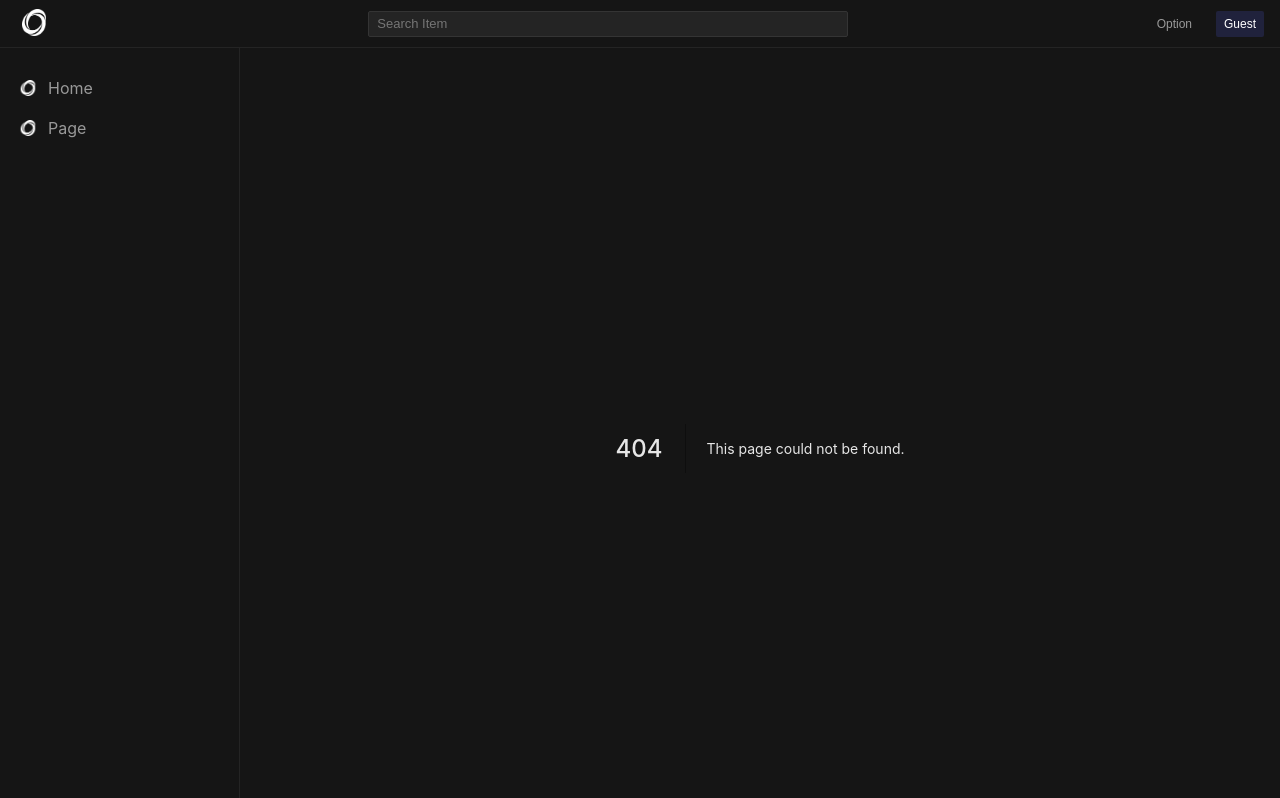
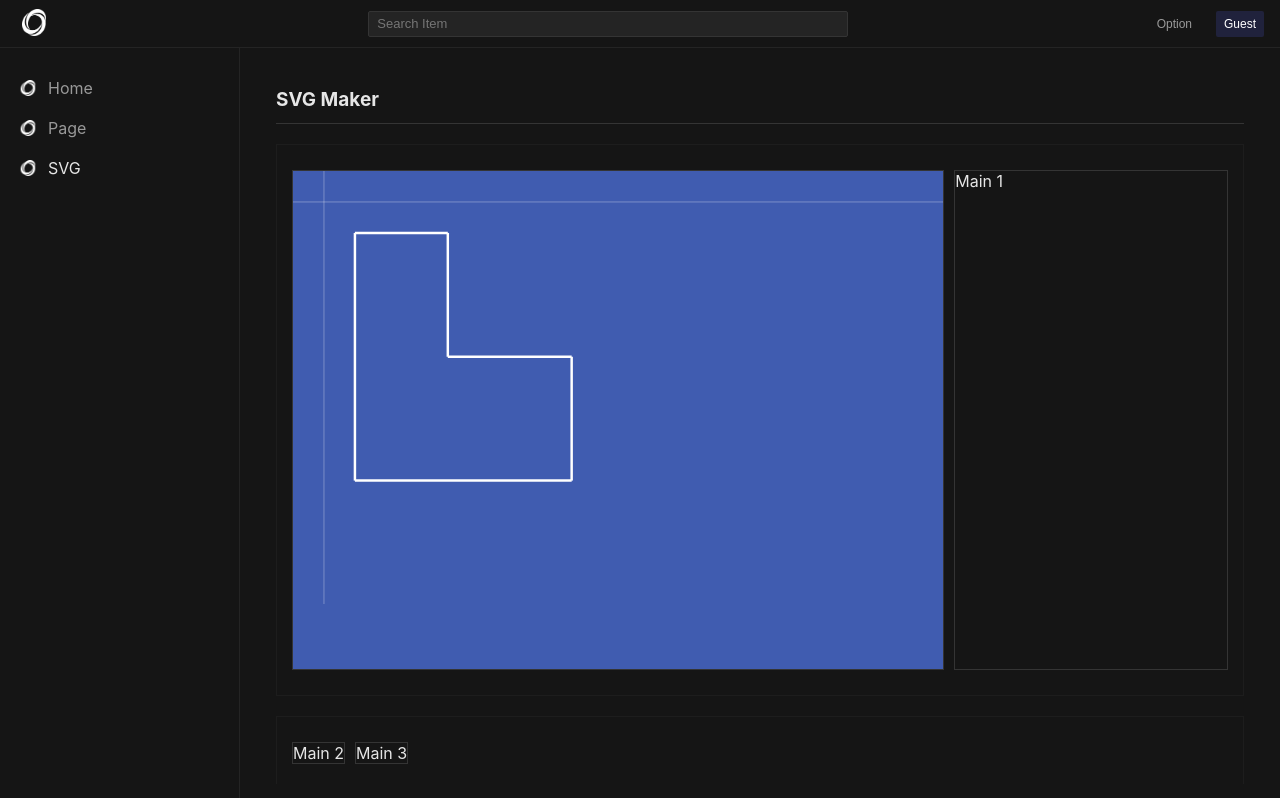
Before and after one commit to JWLK/layout-black, a Next.js app: page /svg in a window 1280 px wide. Before the commit this address had no page. Shown: the top 798 px of the page. Built offline with nearby package versions, Linux system fonts and the light colour scheme; a web font is replaced by a local one.

Commit message:
Blue Print Test Complete

```diff
--- /dev/null
+++ b/components/Object/Room.js
@@ -0,0 +1,22 @@
+import React, { useMemo } from 'react';
+
+const Room = ({ coords }) => {
+    const walls = useMemo(
+        () =>
+            coords.map((_, i) => {
+                const a = coords[i];
+                const b = coords[(i + 1) % coords.length];
+                return [a, b];
+            }),
+        [coords],
+    );
+    return (
+        <g>
+            {walls.map(([a, b]) => (
+                <line x1={a.x} y1={a.y} x2={b.x} y2={b.y} stroke="white" strokeWidth={80} />
+            ))}
+        </g>
+    );
+};
+
+export default Room;
--- /dev/null
+++ b/components/Object/sample.json
@@ -0,0 +1,15 @@
+{
+    "rooms": [
+        {
+            "id": "Kitchen/Diner",
+            "coords": [
+                { "x": 1000, "y": 1000 },
+                { "x": 4000, "y": 1000 },
+                { "x": 4000, "y": 5000 },
+                { "x": 8000, "y": 5000 },
+                { "x": 8000, "y": 9000 },
+                { "x": 1000, "y": 9000 }
+            ]
+        }
+    ]
+}
--- a/components/SideMenu/index.jsx
+++ b/components/SideMenu/index.jsx
@@ -4,6 +4,7 @@ import { useRouter } from 'next/router';
 const _menu = [
     { id: '1', name: 'Home', path: '/' },
     { id: '2', name: 'Page', path: '/page' },
+    { id: '3', name: 'SVG', path: '/svg' },
 ];
 import { SideMenuWrapper, SideMenuBox, SideMenu_ul, SideMenu_li, SideMenu_link, SideMenu_icon } from './css';
 
--- /dev/null
+++ b/pages/svg.js
@@ -0,0 +1,52 @@
+import Link from 'next/link';
+
+//Components
+import SideMenu from '@Components/SideMenu';
+import Room from '@Components/Object/Room';
+import data from '@Components/Object/sample.json';
+
+//CSS
+import { Wrap, Board, PageTitle, Contents, Section, Column, Section_Main, Section_Side } from '@Styles/base';
+import { Contents_svg, Section_svg, Column_svg } from '@Styles/svg';
+
+const Floorplan = ({ data: { rooms } }) => {
+    return (
+        <>
+            {rooms.map((r) => (
+                <Room {...r} />
+            ))}
+        </>
+    );
+};
+
+const Svg = () => {
+    return (
+        <Wrap>
+            <Board>
+                <PageTitle>
+                    <span>SVG Maker</span>
+                </PageTitle>
+                <Contents_svg>
+                    <Section_svg>
+                        <Column_svg width={'70%'} height={'500px'} style={{ backgroundColor: '#405CB0' }}>
+                            <svg viewBox="-1000 -1000 21000 14000">
+                                <Floorplan data={data} />
+                                <line x1={-1000} y1={0} x2={20000} y2={0} stroke="white" strokeWidth={10} />
+                                <line x1={0} y1={-1000} x2={0} y2={13000} stroke="white" strokeWidth={10} />
+                            </svg>
+                        </Column_svg>
+                        <Column_svg width={'30%'} height={'500px'}>
+                            Main 1
+                        </Column_svg>
+                    </Section_svg>
+                    <Section>
+                        <Column>Main 2</Column>
+                        <Column>Main 3</Column>
+                    </Section>
+                </Contents_svg>
+            </Board>
+        </Wrap>
+    );
+};
+
+export default Svg;
--- /dev/null
+++ b/styles/svg.jsx
@@ -0,0 +1,36 @@
+import { css } from '@emotion/react';
+import styled from '@emotion/styled';
+
+export const Contents_svg = styled.div`
+    width: calc(100% - 72px);
+    height: calc(100vh - 150px);
+    max-width: 1828px;
+    margin-top: 10px;
+    margin-left: auto;
+    margin-right: auto;
+    display: flex;
+    justify-content: flex-start;
+    flex-flow: row wrap;
+    align-items: flex-start;
+    overflow: scroll;
+`;
+
+export const Section_svg = styled.div`
+    width: 100%;
+    height: auto;
+    display: flex;
+    flex-grow: 1;
+    flex-flow: row wrap;
+    align-items: flex-start;
+    border: solid 1px rgba(52, 52, 52, 0.3);
+    padding: 20px 10px;
+    margin: 10px 0px;
+`;
+
+export const Column_svg = styled.div`
+    width: ${(props) => (props.width ? 'calc(' + props.width + ' - 10px)' : 'auto')};
+    height: ${(props) => (props.height ? props.height : 'auto')};
+    border: solid 1px rgba(52, 52, 52, 1);
+    margin: 5px 5px;
+    overflow: hidden;
+`;
```
